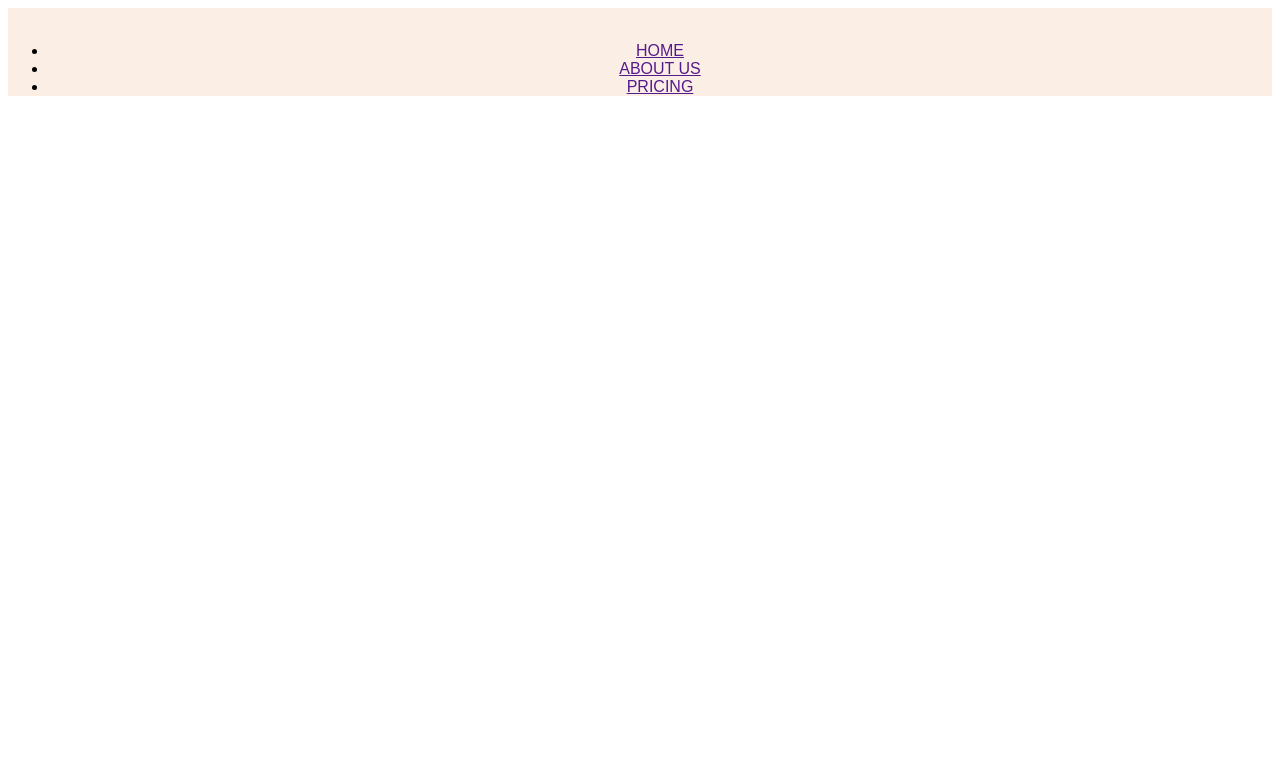
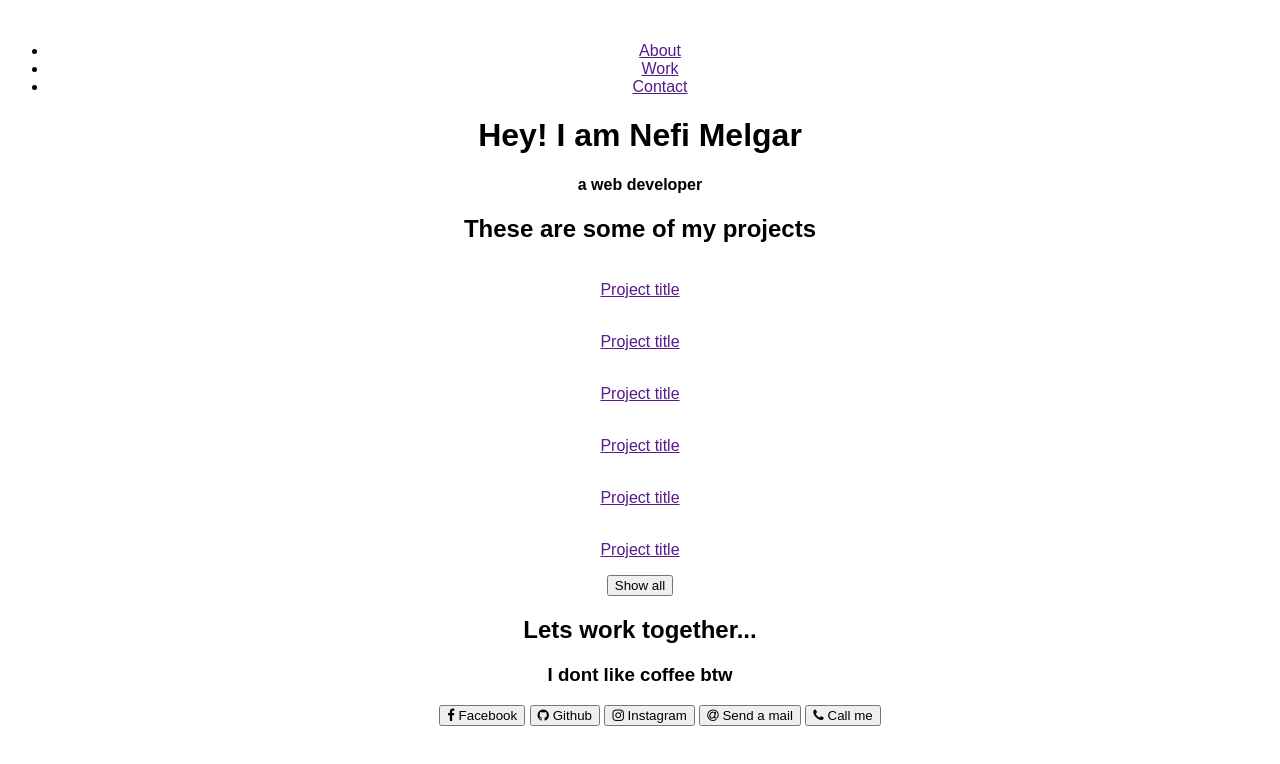
Before and after one commit to nmelgar/personal_portfolio_webpage, a plain HTML site: page index.html in a window 1280 px wide. Drawn offline with Linux system fonts and the light colour scheme.

Commit message:
01-05-10:08--HTML structure added, missing favicon as small details

```diff
--- a/index.html
+++ b/index.html
@@ -20,19 +20,81 @@
         <div><img id="header-image" src="" alt="">
         </div>
         <ul id="nav-ul">
-          <li class="nav-link"><a href="">HOME</a></li>
-          <li class="nav-link"><a href="">ABOUT US</a></li>
-          <li class="nav-link"><a href="">PRICING</a></li>
+          <li class="nav-link"><a href="">About</a></li>
+          <li class="nav-link"><a href="">Work</a></li>
+          <li class="nav-link"><a href="">Contact</a></li>
         </ul>
       </nav>
     </header>
     <main>
+      <h1>Hey! I am Nefi Melgar</h1>
+      <h4>a web developer</h4>
+
+      <section class="projects">
+        <h2>These are some of my projects</h2>
+
+        <figure class="project-container">
+          <a href="" target="_blank">
+            <img class="project-image" src="" alt="">
+          </a>
+          <figcaption><a class="" href="" target="_blank">Project title</a></figcaption>
+        </figure>
+
+        <figure class="project-container">
+          <a href="" target="_blank">
+            <img class="project-image" src="" alt="">
+          </a>
+          <figcaption><a class="" href="" target="_blank">Project title</a></figcaption>
+        </figure>
+
+        <figure class="project-container">
+          <a href="" target="_blank">
+            <img class="project-image" src="" alt="">
+          </a>
+          <figcaption><a class="" href="" target="_blank">Project title</a></figcaption>
+        </figure>
+
+        <figure class="project-container">
+          <a href="" target="_blank">
+            <img class="project-image" src="" alt="">
+          </a>
+          <figcaption><a class="" href="" target="_blank">Project title</a></figcaption>
+        </figure>
+
+        <figure class="project-container">
+          <a href="" target="_blank">
+            <img class="project-image" src="" alt="">
+          </a>
+          <figcaption><a class="" href="" target="_blank">Project title</a></figcaption>
+        </figure>
+
+        <figure class="project-container">
+          <a href="" target="_blank">
+            <img class="project-image" src="" alt="">
+          </a>
+          <figcaption><a class="" href="" target="_blank">Project title</a></figcaption>
+        </figure>
+
+        <button>Show all</button>
+      </section>
 
 
     </main>
 
     <footer>
 
+      <h2>Lets work together...</h2>
+      <h3>I dont like coffee btw</h3>
+
+      <ul id="social-media-links">
+        <button class="social-btn"><i class="fa fa-facebook"></i> Facebook</button>
+        <button class="social-btn"><i class="fa fa-github"></i> Github</button>
+        <button class="social-btn"><i class="fa fa-instagram"></i> Instagram</button>
+        <button class="social-btn"><i class="fa fa-at"></i> Send a mail</button>
+        <button class="social-btn"><i class="fa fa-phone"></i> Call me</button>
+
+      </ul>
+
     </footer>
   </div>
 </body>
--- a/styles.css
+++ b/styles.css
@@ -27,7 +27,6 @@ body {
 }
 
 #container {
-  background: var(--ligth-white);
   margin: 0 auto;
   /*Max width for the main container*/
   max-width: 100%x;
```
